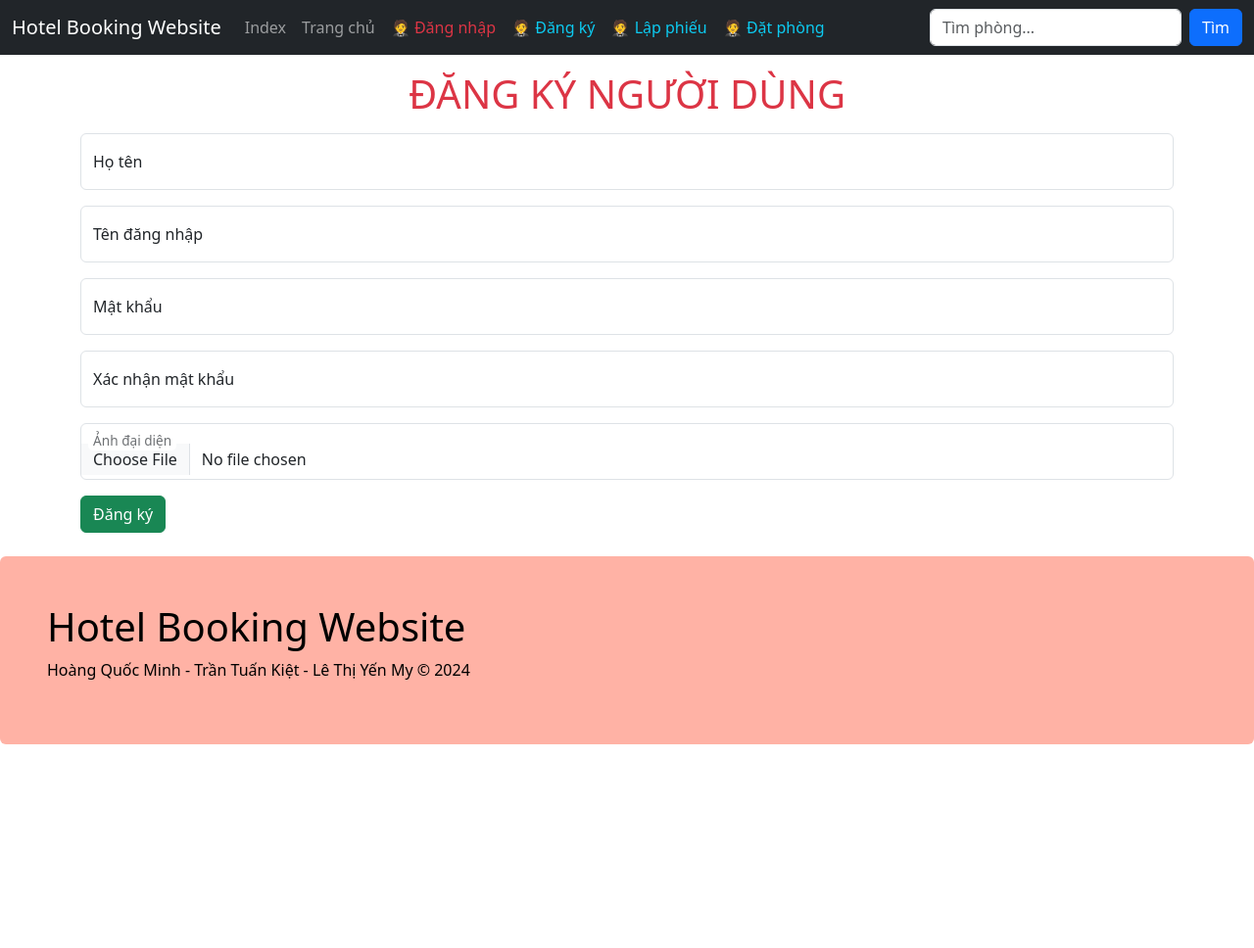
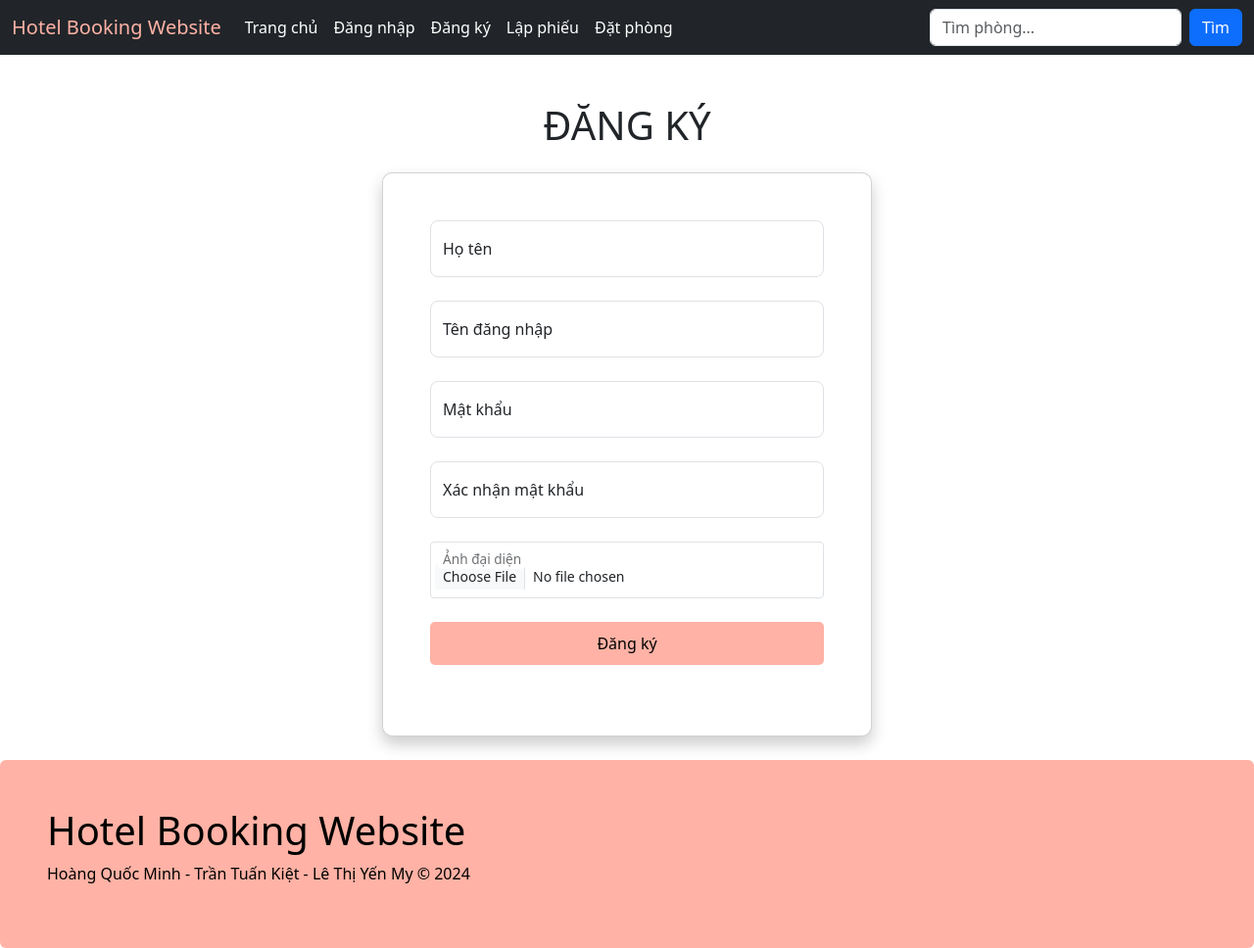
Before and after one commit to QuocMinh76/QuanLyKhachSanCNPM, a Flask app: page /register in a window 1280 px wide. Shown: the whole page at 98% size. Before the commit the page ends 760 px from the top, so only its background shows below. Run offline with Flask 3, Linux system fonts and the light colour scheme; some libraries are stand-ins or nearby versions.

Commit message:
my up lan 3

```diff
--- a/appQLKS/__init__.py
+++ b/appQLKS/__init__.py
@@ -7,8 +7,8 @@ from flask_login import LoginManager
 app = Flask(__name__)
 
 
-app.config["SQLALCHEMY_DATABASE_URI"] = "mysql+pymysql://root:%s@localhost/hoteldb?charset=utf8mb4" % quote("1234") #minh
-# app.config["SQLALCHEMY_DATABASE_URI"] = "mysql+pymysql://root:%s@localhost/hoteldb?charset=utf8mb4" % quote("My123456") #my
+# app.config["SQLALCHEMY_DATABASE_URI"] = "mysql+pymysql://root:%s@localhost/hoteldb?charset=utf8mb4" % quote("1234") #minh
+app.config["SQLALCHEMY_DATABASE_URI"] = "mysql+pymysql://root:%s@localhost/hoteldb?charset=utf8mb4" % quote("My123456") #my
 # app.config["SQLALCHEMY_DATABASE_URI"] = "mysql+pymysql://root:%s@localhost/hoteldb?charset=utf8mb4" % quote("0420") #kiet
 
 
--- a/appQLKS/index.py
+++ b/appQLKS/index.py
@@ -82,6 +82,9 @@ def hotel_homepage():
 def rent():
     return render_template('rent.html')
 
+@app.route("/room_detail")
+def room_detail():
+    return render_template('room_detail.html')
 
 @app.route('/booking')
 def booking():
--- a/appQLKS/static/css/style.css
+++ b/appQLKS/static/css/style.css
@@ -1,5 +1,54 @@
 .bg-pink {
     background-color: rgb(255, 178, 165);
+}
+
+.btn-pink{
+    background-color: rgb(255, 178, 165);
+    color: black;
+    border: none;
+    padding: 10px 20px;
+    font-size: 16px;
+    cursor: pointer;
+    border-radius: 5px;
+    transition: background-color 0.3s ease;
+}
+    .btn:hover {
+            background-color: rgb(249, 114, 114);
+            color: white;
+        }
+
+.btn-red{
+    background-color: rgb(117, 35, 41);
+    color: white;
+    border: none;
+    padding: 10px 20px;
+    font-size: 16px;
+    cursor: pointer;
+    border-radius: 5px;
+    transition: background-color 0.3s ease;
+}
+
+.btn-gr{
+    background-color: rgb(117, 148, 101);
+    color: white;
+    border: none;
+    padding: 10px 20px;
+    font-size: 16px;
+    cursor: pointer;
+    border-radius: 5px;
+    transition: background-color 0.3s ease;
+}
+
+.btn-blossom{
+    background-color: rgb(179, 128, 170);
+    color: white;
+    border: none;
+    padding: 10px 20px;
+    font-size: 16px;
+    cursor: pointer;
+    border-radius: 5px;
+    transition: background-color 0.3s ease;
+
 }
 
 .btn-circle {
@@ -57,3 +106,7 @@
             font-size: 14px;
             margin-bottom: 10px;
         }
+
+.text-pink{
+    color: #FFB2A5;
+}
--- a/appQLKS/templates/find_booking_order.html
+++ b/appQLKS/templates/find_booking_order.html
@@ -6,7 +6,7 @@
         <form class="d-flex">
                 <input class="form-control me-2" type="text"
                        placeholder="Tra cứu đơn đặt phòng" name="kw" style="border: 2px solid">
-                <button class="btn btn-primary" type="submit">Tìm</button>
+                <button class="btn btn-pink" type="submit">Tìm</button>
         </form>
 </div>
 <div class="mt-4">
@@ -26,7 +26,7 @@
                 <td>{{ o.checkin_date }}</td>
                 <td>{{ o.checkout_date }}</td>
                 <td>
-                    <button class="btn btn-success">Lập phiếu</button>
+                    <button class="btn btn-pink">Lập phiếu</button>
                 </td>
             </tr>
             {% endfor %}
--- a/appQLKS/templates/layout/header.html
+++ b/appQLKS/templates/layout/header.html
@@ -1,18 +1,14 @@
 <nav class="navbar navbar-expand-sm bg-dark navbar-dark">
     <div class="container-fluid">
-        <a class="navbar-brand" href="/">Hotel Booking Website</a>
+        <a class="navbar-brand text-pink" href="/">Hotel Booking Website</a>
         <button class="navbar-toggler" type="button" data-bs-toggle="collapse" data-bs-target="#collapsibleNavbar">
             <span class="navbar-toggler-icon"></span>
         </button>
         <div class="collapse navbar-collapse" id="collapsibleNavbar">
             <ul class="navbar-nav me-auto">
                 <li class="nav-item">
-                    <a class="nav-link" href="/">Index</a>
+                    <a class="nav-link text-white" href="/">Trang chủ</a>
                 </li>
-                <li class="nav-item">
-                    <a class="nav-link" href="/hotel_homepage">Trang chủ</a>
-                </li>
-
                 {% if current_user.is_authenticated %}
                 <li class="nav-item">
                     <a class="nav-link text-danger" href="/">
@@ -20,21 +16,21 @@
                     </a>
                 </li>
                 <li class="nav-item">
-                    <a class="nav-link text-danger" href="/logout">Đăng xuất</a>
+                    <a class="nav-link text-white" href="/logout">Đăng xuất</a>
                 </li>
                 {% else %}
                 <li class="nav-item">
-                    <a class="nav-link text-danger" href="/login">&#129333; Đăng nhập</a>
+                    <a class="nav-link text-white" href="/login">Đăng nhập</a>
                 </li>
                 <li class="nav-item">
-                    <a class="nav-link text-info" href="/register">&#129333; Đăng ký</a>
+                    <a class="nav-link text-white" href="/register">Đăng ký</a>
                 </li>
                 <li class="nav-item">
-                    <a class="nav-link text-info" href="/find_order">&#129333; Lập phiếu</a>
+                    <a class="nav-link text-white" href="/find_order">Lập phiếu</a>
                 </li>
                 <!--booking-->
                 <li class="nav-item">
-                    <a class="nav-link text-info" href="/booking">&#129333; Đặt phòng</a>
+                    <a class="nav-link text-white" href="/booking">Đặt phòng</a>
                 </li>
                 {% endif %}
             </ul>
--- a/appQLKS/templates/register.html
+++ b/appQLKS/templates/register.html
@@ -1,37 +1,41 @@
 {% extends 'layout/base.html' %}
 
 {% block content %}
-<h1 class="text-center text-danger mt-3">ĐĂNG KÝ NGƯỜI DÙNG</h1>
 
 {% if err_msg %}
 <div class="alert alert-danger">
     {{ err_msg }}
 </div>
 {% endif %}
+<h1 class="text-center mt-5">ĐĂNG KÝ</h1>
 
+<div class="d-flex justify-content-center mt-4">
+    <div class="card p-5" style="max-width: 500px; width: 100%; box-shadow: 0 8px 16px rgba(0,0,0,0.2); border-radius: 10px;">
         <form method="post" action="/register" enctype="multipart/form-data">
-    <div class="form-floating mb-3 mt-3">
-        <input type="text" class="form-control" id="name" placeholder="Họ tên" name="name">
+            <div class="form-floating mb-4">
+                <input type="text" class="form-control form-control-lg" id="name" placeholder="Họ tên" name="name" required>
                 <label for="name">Họ tên</label>
             </div>
-    <div class="form-floating mb-3 mt-3">
-        <input type="text" class="form-control" id="username" placeholder="Tên đăng nhập" name="username">
+            <div class="form-floating mb-4">
+                <input type="text" class="form-control form-control-lg" id="username" placeholder="Tên đăng nhập" name="username" required>
                 <label for="username">Tên đăng nhập</label>
             </div>
-    <div class="form-floating mb-3 mt-3">
-        <input type="password" class="form-control" id="password" placeholder="Mật khẩu" name="password">
+            <div class="form-floating mb-4">
+                <input type="password" class="form-control form-control-lg" id="password" placeholder="Mật khẩu" name="password" required>
                 <label for="password">Mật khẩu</label>
             </div>
-    <div class="form-floating mb-3 mt-3">
-        <input type="password" class="form-control" id="confirm" placeholder="Xác nhận mật khẩu" name="confirm">
+            <div class="form-floating mb-4">
+                <input type="password" class="form-control form-control-lg" id="confirm" placeholder="Xác nhận mật khẩu" name="confirm" required>
                 <label for="confirm">Xác nhận mật khẩu</label>
             </div>
-    <div class="form-floating mb-3 mt-3">
-        <input type="file" accept=".png,.jpg" class="form-control" id="avatar" placeholder="Ảnh đại diện" name="avatar">
+            <div class="form-floating mb-4">
+                <input type="file" accept=".png,.jpg" class="form-control form-control-sm" id="avatar" placeholder="Ảnh đại diện" name="avatar" required>
                 <label for="avatar">Ảnh đại diện</label>
             </div>
-    <div class="form-floating mb-3 mt-3">
-        <button type="submit" class="btn btn-success">Đăng ký</button>
+            <div class="d-flex justify-content-center mb-4">
+                <button type="submit" class="btn btn-pink btn-lg w-100">Đăng ký</button>
             </div>
         </form>
+    </div>
+</div>
 {% endblock %}
```
Also changed, not shown: appQLKS/templates/login.html (+15 -7 lines), appQLKS/templates/room_detail.html (added, +83 -0 lines), appQLKS/templates/thanhtoan.html (+5 -5 lines). Lines whose indentation alone changed are shown as unchanged.
